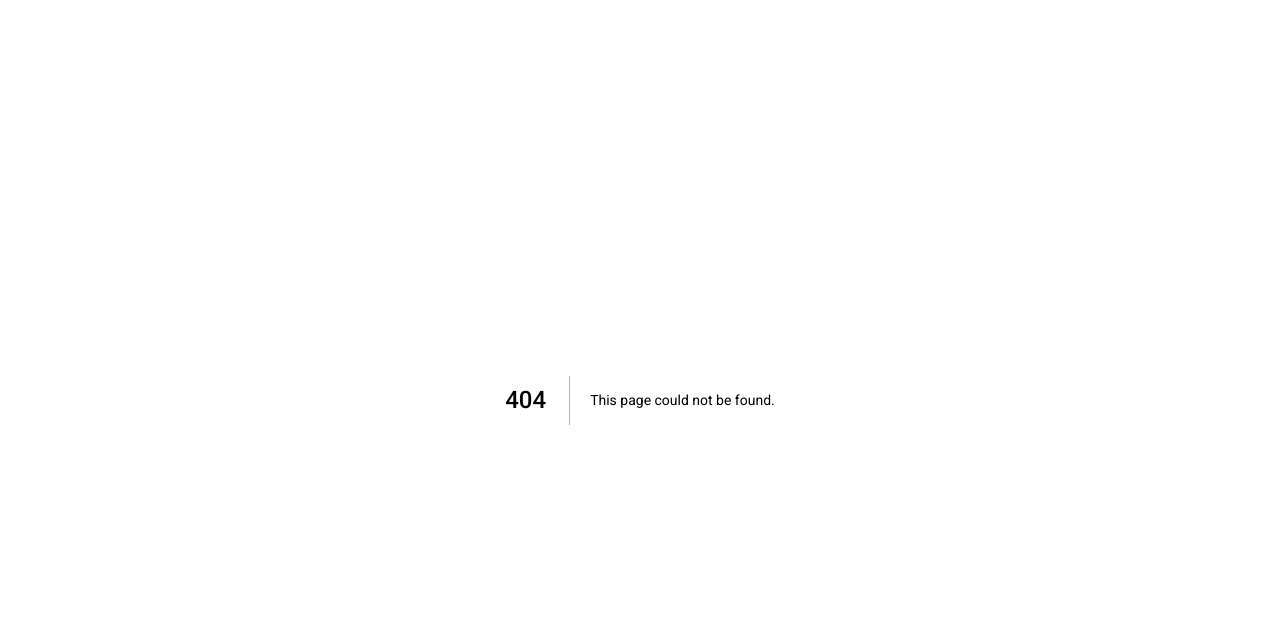
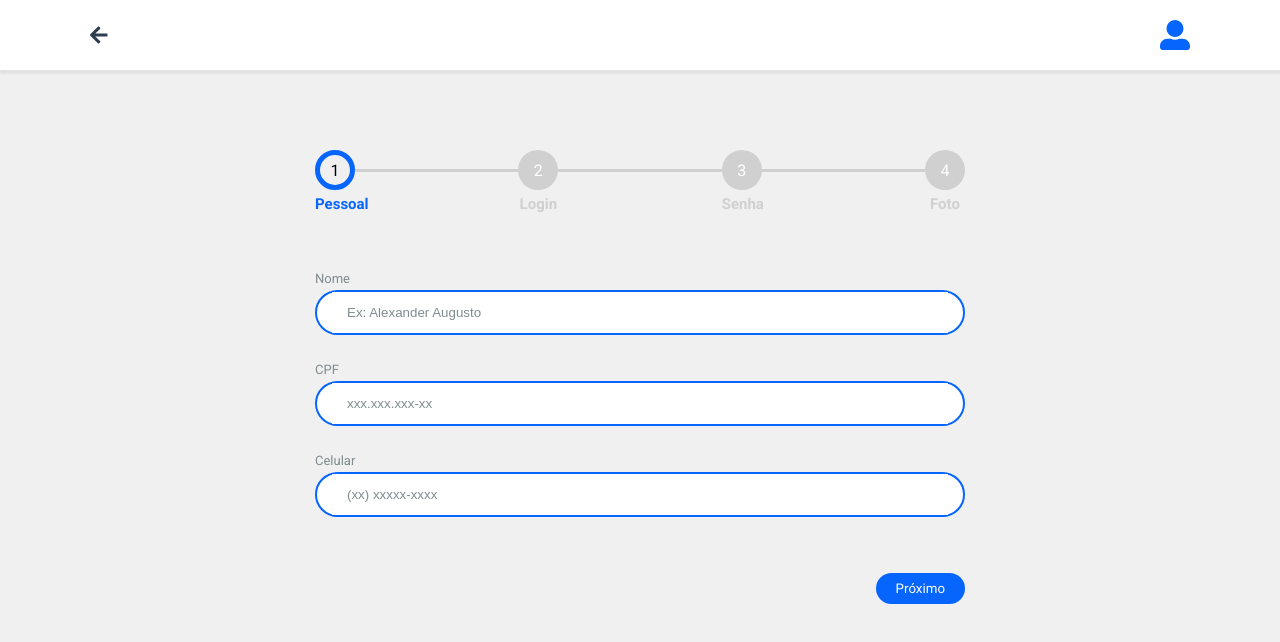
Before and after one commit to alexanderaugusto/locus-web, a Next.js app: page /signup in a window 1280 px wide. Before the commit this address had no page. Shown: the top 642 px of the page. Built offline with nearby package versions, Linux system fonts and the light colour scheme.

Commit message:
create SignUp page

```diff
--- a/package.json
+++ b/package.json
@@ -18,7 +18,8 @@
     "next": "9.5.2",
     "next-images": "^1.4.1",
     "react": "16.13.1",
-    "react-dom": "16.13.1"
+    "react-dom": "16.13.1",
+    "react-dropzone": "^11.3.2"
   },
   "devDependencies": {
     "@types/node": "^14.6.0",
--- a/src/components/Input.tsx
+++ b/src/components/Input.tsx
@@ -5,14 +5,23 @@ import { IconDefinition } from '@fortawesome/free-solid-svg-icons'
 interface InputProps extends InputHTMLAttributes<HTMLInputElement> {
   icon?: IconDefinition
   label?: string
+  labelInside?: boolean
 }
 
-const Input: React.FC<InputProps> = ({ icon, label, ...inputProps }) => {
+const Input: React.FC<InputProps> = ({
+  icon,
+  label,
+  labelInside,
+  ...inputProps
+}) => {
   return (
-    <div className="input-container">
-      {icon && <Icon id="icon" icon={icon} />}
-      {label && <label>{label}</label>}
-      <input {...inputProps} />
+    <div className="input">
+      {label && !labelInside && <label>{label}</label>}
+      <div className="input-container">
+        {icon && <Icon id="icon" icon={icon} />}
+        {label && labelInside && <label>{label}</label>}
+        <input {...inputProps} autoComplete="new-password" />
+      </div>
     </div>
   )
 }
--- a/src/components/StepProgress.tsx
+++ b/src/components/StepProgress.tsx
@@ -46,7 +46,6 @@ const StepProgress: React.FC<StepProgressProps> = ({
       <ul className="steps-container">
         {steps.map((item, index) => {
           return (
-            <>
             <li
               key={index}
               className={
@@ -67,14 +66,13 @@ const StepProgress: React.FC<StepProgressProps> = ({
               </div>
               <label className="step-label">{item.label}</label>
             </li>
-            </>
           )
         })}
       </ul>
       <div className="steps-content">{steps[activeStep].content()}</div>
       <div className={'steps-action ' + (activeStep === 0 ? 'step-0' : '')}>
         {activeStep !== 0 && <Button onClick={previousStep}>Anterior</Button>}
-        {activeStep < steps.length ? (
+        {activeStep + 1 < steps.length ? (
           <Button onClick={nextStep}>Próximo</Button>
         ) : (
           <Button onClick={onSubmit}>Finalizar</Button>
--- a/src/pages/_app.tsx
+++ b/src/pages/_app.tsx
@@ -5,6 +5,7 @@ import { AuthProvider } from '../contexts/auth'
 import '../styles/global.css'
 import '../styles/pages/Home.css'
 import '../styles/pages/Login.css'
+import '../styles/pages/SignUp.css'
 import '../styles/components/Button.css'
 import '../styles/components/Dropdown.css'
 import '../styles/components/Header.css'
--- a/src/pages/login.tsx
+++ b/src/pages/login.tsx
@@ -20,7 +20,7 @@ const Home: React.FC = () => {
     await auth
       .signIn(email, password)
       .then(() => {
-        router.back()
+        router.push('/')
       })
       .catch(err => {
         console.log(err)
--- /dev/null
+++ b/src/pages/signup.tsx
@@ -0,0 +1,198 @@
+import React, { useState } from 'react'
+import Head from 'next/head'
+import { useRouter } from 'next/router'
+import Dropzone from 'react-dropzone'
+import api, { STORAGE_URL } from '../services/api'
+import { Header, Input, StepProgress } from '../components'
+
+const SignUp: React.FC = () => {
+  const router = useRouter()
+  const [data, setData] = useState({
+    name: '',
+    email: '',
+    confirmEmail: '',
+    cpf: '',
+    phone: '',
+    password: '',
+    confirmPassword: '',
+    avatar: null
+  })
+
+  function onChange(type: string, value: string) {
+    setData({ ...data, [type]: value })
+  }
+
+  function onChangeAvatar(file) {
+    const avatar = { ...file, preview: URL.createObjectURL(file) }
+    setData({ ...data, avatar })
+  }
+
+  async function onSubmit() {
+    const config = {
+      headers: {
+        'Content-Type': 'multipart/form-data'
+      }
+    }
+
+    const formData = new FormData()
+
+    formData.append('email', data.email)
+    formData.append('password', data.password)
+    formData.append('name', data.name)
+    formData.append('cpf', data.cpf)
+    formData.append('phone', data.phone)
+    if (data.avatar !== null) {
+      formData.append('file', data.avatar)
+    }
+
+    await api
+      .post('/user', formData, config)
+      .then(() => {
+        router.push('/login')
+      })
+      .catch(err => {
+        console.error(err)
+      })
+  }
+
+  function step1() {
+    return (
+      <div className="personal-step">
+        <Input
+          type="text"
+          label="Nome"
+          placeholder="Ex: Alexander Augusto"
+          value={data.name}
+          onChange={e => onChange('name', e.target.value)}
+        />
+
+        <Input
+          type="text"
+          label="CPF"
+          placeholder="xxx.xxx.xxx-xx"
+          value={data.cpf}
+          onChange={e => onChange('cpf', e.target.value)}
+        />
+
+        <Input
+          type="text"
+          label="Celular"
+          placeholder="(xx) xxxxx-xxxx"
+          value={data.phone}
+          onChange={e => onChange('phone', e.target.value)}
+        />
+      </div>
+    )
+  }
+
+  function step2() {
+    return (
+      <div className="login-step">
+        <Input
+          type="email"
+          label="E-mail"
+          placeholder="Ex: alexander@imovel.com"
+          value={data.email}
+          onChange={e => onChange('email', e.target.value)}
+        />
+
+        <Input
+          type="email"
+          label="Confirmar e-mail"
+          placeholder="Ex: alexander@imovel.com"
+          value={data.confirmEmail}
+          onChange={e => onChange('confirmEmail', e.target.value)}
+        />
+      </div>
+    )
+  }
+
+  function step3() {
+    return (
+      <div className="password-step">
+        <p>
+          Para sua segurança, a senha deve ter no mínimo 8 caracteres, com
+          números, letra maiúscula e minúscula e caracteres especiais.
+        </p>
+        <Input
+          type="password"
+          label="Senha"
+          placeholder="••••••••••••••••"
+          value={data.password}
+          onChange={e => onChange('password', e.target.value)}
+        />
+
+        <Input
+          type="password"
+          label="Confirmar senha"
+          placeholder="••••••••••••••••"
+          value={data.confirmPassword}
+          onChange={e => onChange('confirmPassword', e.target.value)}
+        />
+      </div>
+    )
+  }
+
+  function step4() {
+    return (
+      <div className="photo-step">
+        <Dropzone onDrop={acceptedFiles => onChangeAvatar(acceptedFiles[0])}>
+          {({ getRootProps, getInputProps }) => (
+            <div {...getRootProps()}>
+              <input {...getInputProps()} />
+              <div className="avatar-upload">
+                <img
+                  src={
+                    data.avatar?.preview ||
+                    `${STORAGE_URL}/user/default-avatar.png`
+                  }
+                  alt="Imagem do usuário"
+                />
+                <p>Alterar</p>
+              </div>
+            </div>
+          )}
+        </Dropzone>
+      </div>
+    )
+  }
+
+  return (
+    <div>
+      <Head>
+        <title>Cadastrar - Vamos cadastrar sua conta IMovel</title>
+      </Head>
+
+      <main className="signup-page">
+        <Header goBack />
+
+        <div className="sign-up">
+          <StepProgress
+            steps={[
+              {
+                label: 'Pessoal',
+                content: step1
+              },
+              {
+                label: 'Login',
+                content: step2
+              },
+              {
+                label: 'Senha',
+                content: step3
+              },
+              {
+                label: 'Foto',
+                content: step4
+              }
+            ]}
+            initialStep={0}
+            onSubmit={onSubmit}
+          />
+        </div>
+      </main>
+    </div>
+  )
+}
+
+export default SignUp
--- a/src/styles/components/Input.css
+++ b/src/styles/components/Input.css
@@ -1,4 +1,13 @@
-.input-container{
+.input{
+  width: 100%;
+}
+
+.input label{
+  font-size: 13px;
+  color: #7F8C8D;
+}
+
+.input .input-container{
   background-color: #FFFFFF;
   border-radius: 25px;
   border: 2px solid #0565FC;
@@ -8,15 +17,16 @@
   padding-right: 15px;
   width: 100%;
   height: 45px;
+  margin-top: 3px;
 }
 
-.input-container #icon{
+.input .input-container #icon{
   font-size: 13px;
   color: #7F8C8D;
   margin-right: 10px;
 }
 
-.input-container input{
+.input .input-container input{
   border: none;
   outline: none;
   width: 100%;
@@ -24,13 +34,13 @@
   padding-left: 15px;
   color: #2C3E50;
 }
-.input-container input::placeholder { /* Chrome, Firefox, Opera, Safari 10.1+ */
+.input .input-container input::placeholder { /* Chrome, Firefox, Opera, Safari 10.1+ */
   color: #7F8C8D;
   opacity: 1; /* Firefox */
 }
-.input-container input:-ms-input-placeholder { /* Internet Explorer 10-11 */
+.input .input-container input:-ms-input-placeholder { /* Internet Explorer 10-11 */
   color: #7F8C8D;
 }
-.input-container input::-ms-input-placeholder { /* Microsoft Edge */
+.input .input-container input::-ms-input-placeholder { /* Microsoft Edge */
   color: #7F8C8D;
 }
--- /dev/null
+++ b/src/styles/pages/SignUp.css
@@ -0,0 +1,49 @@
+.signup-page{
+  display: flex;
+  flex-direction: column;
+  align-items: center;
+}
+
+.signup-page .sign-up{
+  max-width: 650px;
+  width: 95%;
+  margin-top: 10vh;
+}
+
+.signup-page .sign-up .step-progress .steps-content .input{
+  margin-top: 25px;
+}
+
+.signup-page .sign-up .step-progress .steps-content .password-step p{
+  font-size: 18px;
+  color: #7F8C8D;
+  text-align: center;
+}
+
+.signup-page .sign-up .step-progress .steps-content .photo-step{
+  display: flex;
+  flex-direction: column;
+  align-items: center;
+}
+
+.signup-page .sign-up .step-progress .steps-content .photo-step input{
+  outline: none;
+}
+
+.signup-page .sign-up .step-progress .steps-content .photo-step .avatar-upload{
+  cursor: pointer;
+}
+
+.signup-page .sign-up .step-progress .steps-content .photo-step .avatar-upload img{
+  width: 180px;
+  height: 180px;
+  border: 3px solid #7F8C8D;
+  border-radius: 180px;
+}
+
+.signup-page .sign-up .step-progress .steps-content .photo-step .avatar-upload p{
+  text-align: center;
+  font-size: 16px;
+  color: #7F8C8D;
+  text-decoration: underline;
+}
```
Also changed, not shown: src/pages/index.tsx (+1 -40 lines), 1 other file (tests, documents, lock files or other folders). Lines whose indentation alone changed are shown as unchanged.
